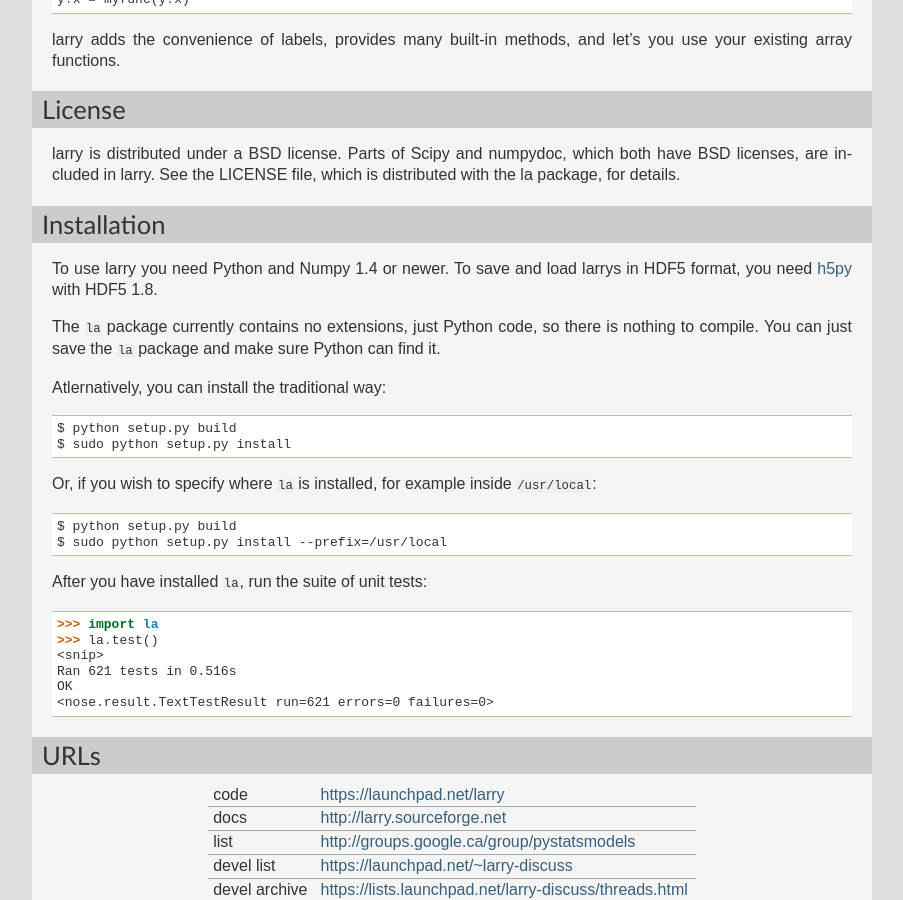
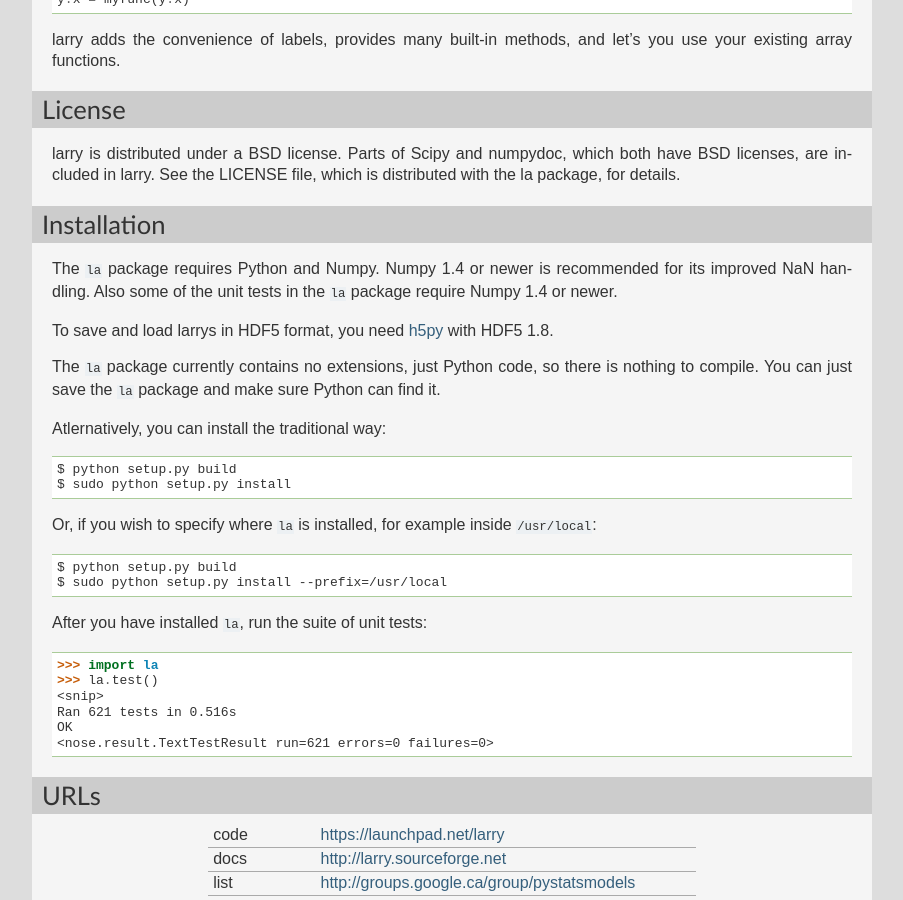
Before and after one commit to kwgoodman/la, a Sphinx documentation site: the page built from doc/source/intro.rst, in a window 1280 px wide and 900 px high, scrolled down 951 px. Shown: the whole window, without its empty margins (198-1101 px from the left). Built offline with Sphinx 7.4.7, drawn with Linux system fonts in a browser that asks for light colours.

Commit message:
* setup.py, README, doc/source/intro.rst: Removed >= 1.4 Numpy requirement       in setup.py.

```diff
--- a/doc/source/intro.rst
+++ b/doc/source/intro.rst
@@ -70,8 +70,12 @@
 Installation
 ============
 
-To use larry you need Python and Numpy 1.4 or newer.  To save and load larrys
-in HDF5 format, you need `h5py <http://h5py.alfven.org>`_ with HDF5 1.8.
+The ``la`` package requires Python and Numpy. Numpy 1.4 or newer is
+recommended for its improved NaN handling. Also some of the unit tests in the
+``la`` package require Numpy 1.4 or newer.
+
+To save and load larrys in HDF5 format, you need
+`h5py <http://h5py.alfven.org>`_ with HDF5 1.8.
 
 The ``la`` package currently contains no extensions, just Python code, so
 there is nothing to compile. You can just save the ``la`` package and make
--- a/setup.py
+++ b/setup.py
@@ -52,7 +52,7 @@
 VERSION             = '%d.%d.%d' % (MAJOR, MINOR, MICRO)
 PACKAGES            = ["la", "la/tests", "la/util", "la/util/tests"]
 PACKAGE_DATA        = {'la': ['../ChangeLog', '../LICENSE', '../README', '../RELEASE', '../setup.py']}
-REQUIRES            = ["numpy (>= 1.4)"]
+REQUIRES            = ["numpy"]
 
 
 setup(name=NAME,
```
Also changed, not shown: 2 other files.
